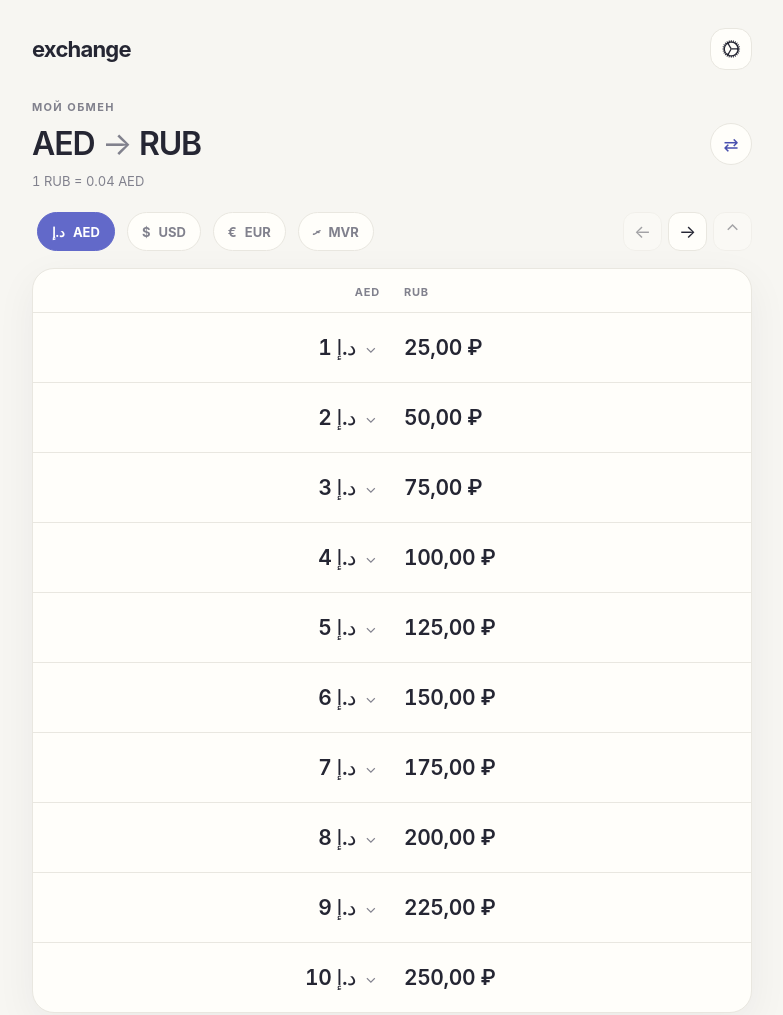
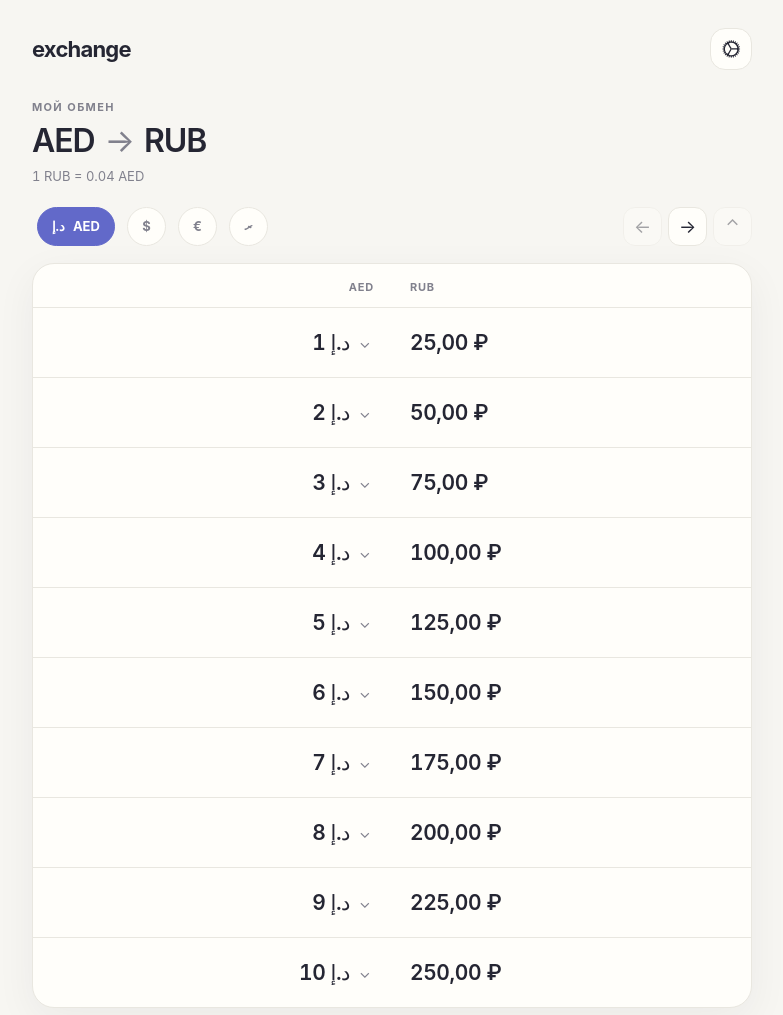
Before and after one commit to OopsPoops/exchange, a plain HTML site: page index.html in a window 1280 px wide. Shown: the top 1015 px of the page, without its empty margins (248-1031 px from the left). Drawn offline with Linux system fonts and the light colour scheme.

Commit message:
Improve conversion table spacing and controls (#6)
* Add EUR and Maldives currency

Co-authored-by: Copilot App <223556219+Copilot@users.noreply.github.com>

* Move range controls beside currencies

Co-authored-by: Copilot App <223556219+Copilot@users.noreply.github.com>

* Add theme switch and currency ordering

Co-authored-by: Copilot App <223556219+Copilot@users.noreply.github.com>

* Refine currency table and settings controls

Co-authored-by: Copilot App <223556219+Copilot@users.noreply.github.com>

* Improve conversion table and currency controls

Co-authored-by: Copilot App <223556219+Copilot@users.noreply.github.com>

---------

Co-authored-by: Copilot App <223556219+Copilot@users.noreply.github.com>

```diff
--- a/index.html
+++ b/index.html
@@ -94,27 +94,32 @@
     .theme-setting-title { font-size: 14px; }
     .intro { margin: 0 0 23px; }
     .eyebrow { color: var(--muted); font-size: 11px; font-weight: 700; letter-spacing: .12em; text-transform: uppercase; }
-    .pair-heading { display: flex; align-items: center; justify-content: space-between; gap: 14px; margin-top: 9px; }
-    .pair-title { margin: 0; font-size: clamp(24px, 5vw, 32px); line-height: 1.15; letter-spacing: -1.1px; font-weight: 640; }
+    .pair-heading { display: flex; align-items: center; margin-top: 9px; }
+    .pair-heading-title { margin: 0; }
+    .pair-title {
+      display: inline-flex; align-items: baseline; gap: 10px; padding: 0; border: 0;
+      border-radius: 4px; background: transparent; color: var(--ink); cursor: pointer;
+      text-align: left; font: inherit; font-size: clamp(24px, 5vw, 32px);
+      line-height: 1.15; letter-spacing: -1.1px; font-weight: 640;
+    }
     .pair-title span { color: var(--muted); font-weight: 420; }
-    .swap-button {
-      flex: none; width: 42px; height: 42px; border: 1px solid var(--line); border-radius: 50%;
-      background: var(--surface); color: var(--accent-strong); cursor: pointer; font-size: 18px;
-      transition: transform .25s ease, background .2s ease;
-    }
-    .swap-button:hover { background: var(--accent-soft); transform: rotate(180deg); }
+    .pair-title:hover span { color: var(--accent-strong); }
+    .pair-title:focus-visible { outline: 2px solid var(--accent); outline-offset: 4px; }
     .rate-note { margin: 8px 0 0; color: var(--muted); font-size: 13px; }
     .currency-toolbar { display: flex; align-items: center; gap: 10px; margin-bottom: 17px; }
     .currency-switcher { display: flex; flex: 1; min-width: 0; gap: 12px; overflow-x: auto; margin: 0; padding: 0 5px; scrollbar-width: none; }
     .currency-switcher::-webkit-scrollbar { display: none; }
     .currency-actions { display: flex; flex: none; align-items: center; gap: 6px; }
     .currency-chip {
-      flex: none; display: inline-flex; align-items: center; gap: 8px; min-height: 39px;
-      padding: 0 14px; border: 1px solid var(--line); border-radius: 999px;
+      flex: none; display: inline-flex; align-items: center; justify-content: center;
+      width: 39px; height: 39px; padding: 0; border: 1px solid var(--line); border-radius: 50%;
       background: var(--surface); color: var(--muted); cursor: pointer; font-size: 13px; font-weight: 650;
       transition: background .18s ease, color .18s ease, border-color .18s ease, transform .18s ease;
     }
-    .currency-chip[aria-pressed="true"] { border-color: var(--accent); background: var(--accent); color: #fff; }
+    .currency-chip[aria-pressed="true"] {
+      width: auto; min-width: 39px; gap: 8px; padding: 0 14px;
+      border-color: var(--accent); border-radius: 999px; background: var(--accent); color: #fff;
+    }
     html[data-theme="dark"] .currency-chip[aria-pressed="true"] { color: #172019; }
     .currency-chip:active { transform: scale(.96); }
     .conversion-card {
@@ -122,7 +127,7 @@
       background: var(--surface); box-shadow: var(--shadow);
     }
     .table-head {
-      display: grid; grid-template-columns: minmax(0, 1fr) minmax(0, 1fr); gap: 24px;
+      display: grid; grid-template-columns: minmax(0, 1fr) minmax(0, 1fr); gap: 36px;
       padding: 16px 21px 13px; color: var(--muted); font-size: 11px; font-weight: 700;
       letter-spacing: .07em; text-transform: uppercase;
     }
@@ -130,7 +135,7 @@
     .table-head span:last-child { text-align: left; }
     .conversion-list { overscroll-behavior: contain; touch-action: pan-y; }
     .conversion-row {
-      display: grid; grid-template-columns: minmax(0, 1fr) minmax(0, 1fr); gap: 24px;
+      display: grid; grid-template-columns: minmax(0, 1fr) minmax(0, 1fr); gap: 36px;
       align-items: center; width: 100%; min-height: 70px; padding: 12px 21px;
       border: 0; border-top: 1px solid var(--line); background: transparent; text-align: left;
       cursor: pointer; transition: background .2s ease, min-height .2s ease;
@@ -235,6 +240,7 @@
       .conversion-row { min-height: 66px; padding-right: 17px; padding-left: 17px; }
       .conversion-row.is-selected { min-height: 74px; }
       .table-head { padding-right: 17px; padding-left: 17px; }
+      .table-head, .conversion-row { gap: 28px; }
       .settings-overlay { padding: max(18px, env(safe-area-inset-top)) 15px 15px; }
       .settings-card { padding: 14px; }
       .rate-card { padding: 14px 15px; }
@@ -257,11 +263,12 @@
       </div>
     </header>
 
-    <section class="intro" aria-labelledby="pair-title">
+    <section class="intro" aria-labelledby="pair-heading-title">
       <div class="eyebrow">Мой обмен</div>
       <div class="pair-heading">
-        <h2 id="pair-title" class="pair-title">AED <span>→</span> RUB</h2>
-        <button id="swap-button" class="swap-button" type="button" aria-label="Поменять направление" title="Поменять направление">⇄</button>
+        <h2 id="pair-heading-title" class="pair-heading-title">
+          <button id="pair-title" class="pair-title" type="button" aria-label="Поменять направление конвертации" title="Поменять направление конвертации">AED <span>→</span> RUB</button>
+        </h2>
       </div>
       <p id="rate-note" class="rate-note"></p>
     </section>
@@ -667,7 +674,10 @@
 
         els.switcher.innerHTML = state.currencies
           .filter(item => item.code !== state.base)
-          .map(item => `<button class="currency-chip" type="button" data-code="${escapeHTML(item.code)}" aria-pressed="${item.code === state.active}"><span>${escapeHTML(item.symbol)}</span>${escapeHTML(item.code)}</button>`)
+          .map(item => {
+            const selected = item.code === state.active;
+            return `<button class="currency-chip" type="button" data-code="${escapeHTML(item.code)}" aria-label="${escapeHTML(item.name)} (${escapeHTML(item.code)})" aria-pressed="${selected}"><span>${escapeHTML(item.symbol)}</span>${selected ? `<span>${escapeHTML(item.code)}</span>` : ''}</button>`;
+          })
           .join('');
         els.switcher.querySelectorAll('.currency-chip').forEach(button => {
           button.addEventListener('click', () => {
@@ -964,7 +974,7 @@
         showToast('Настройки сброшены');
       }
 
-      $('swap-button').addEventListener('click', () => {
+      $('pair-title').addEventListener('click', () => {
         state.reversed = !state.reversed;
         persist();
         renderHome();
```
